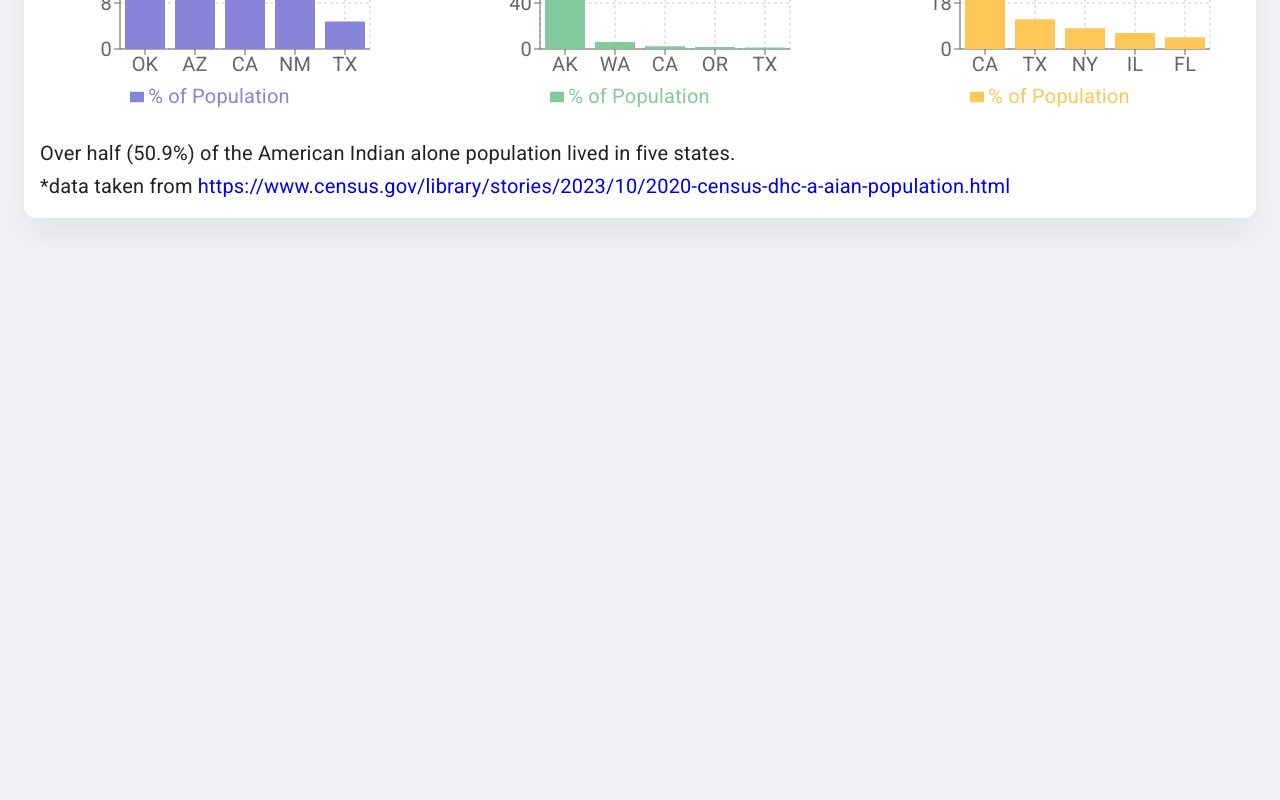
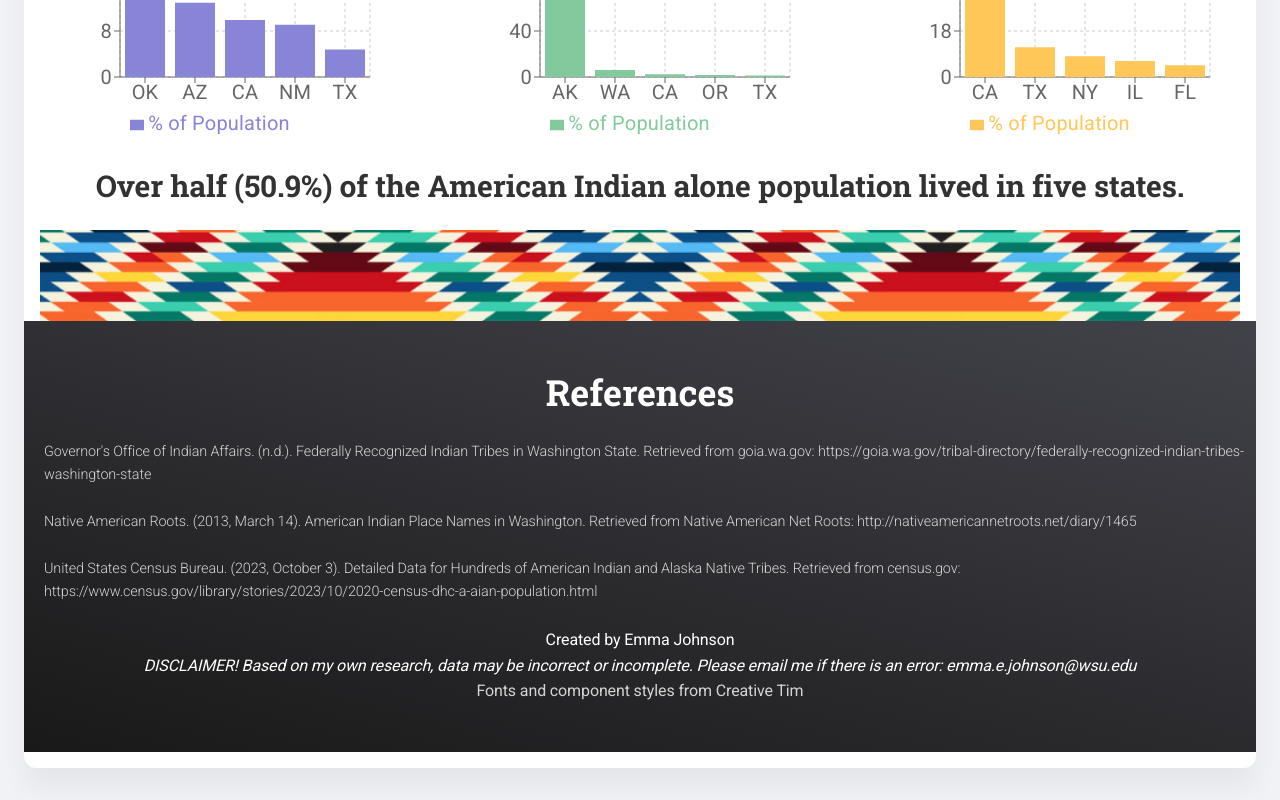
Before and after one commit to emmaebjohnson/EngProj-WATribes, a React (Create React App) app: page /nativetribes in a window 1280 px wide. Shown: the part 3879-4679 px from the top of the page. Before the commit the page ends 4129 px from the top, so only its background shows below. Built offline with nearby package versions, Linux system fonts and the light colour scheme.

Commit message:
added references

```diff
--- a/src/NativeTribes/index.js
+++ b/src/NativeTribes/index.js
@@ -27,6 +27,7 @@ import MKButton from "components/MKButton";
 import Map from "./sections/Map";
 import Tribes from "./sections/Tribes";
 import NativePopulationBarGraph from "./sections/Featuring";
+import Footer from "./sections/Footer";
 
 // Images
 import bgImage from "assets/images/bg-about-us.jpg";
@@ -105,6 +106,7 @@ function NativeTribes() {
         <Map />
         <Tribes />
         <NativePopulationBarGraph />
+        <Footer/>
       </Card>
     </>
   );
--- a/src/NativeTribes/sections/Cards.js
+++ b/src/NativeTribes/sections/Cards.js
@@ -4,13 +4,13 @@ import Grid from "@mui/material/Grid";
 import MKBox from "components/MKBox";
 import MKTypography from "components/MKTypography";
 
-function HorizontalTeamCard({ image, name, website }) {
+function HorizontalTeamCard({ image, name, website, alt }) {
   return (
     <Card sx={{ p: 2, height: "100%", display: "flex" }}>
       <Grid container alignItems="center" sx={{ height: "100%" }}>
         <Grid item xs={12} md={6} lg={6}>
           <MKBox display="flex" justifyContent="flex-start">
-            <img src={image} alt={name} style={{ maxWidth: "100%", height: "auto" }} />
+            <img src={image} alt={alt} style={{ maxWidth: "100%", height: "auto" }} />
           </MKBox>
         </Grid>
         <Grid item xs={12} md={6} lg={6}>
--- a/src/NativeTribes/sections/Featuring.js
+++ b/src/NativeTribes/sections/Featuring.js
@@ -1,6 +1,7 @@
 import React from 'react';
 import { BarChart, Bar, XAxis, YAxis, CartesianGrid, Tooltip, Legend, ResponsiveContainer } from 'recharts';
 import './Featuring.css'
+import MKTypography from 'components/MKTypography';
 const NativePopulationBarGraph = () => {
   const America = [
     { name: 'OK', percentage: 14.2 },
@@ -26,7 +27,17 @@ const NativePopulationBarGraph = () => {
 
   return (
     <div>
-      <h1 style={{ textAlign: 'center' }}>% of the Native Population in Each State</h1>
+      <MKTypography
+              variant="h1"
+              color="black"
+              textAlign = 'center'
+              sx={({ breakpoints, typography: { size } }) => ({
+                [breakpoints.down("md")]: {
+                  fontSize: size["2xl"],
+                },
+              })}
+            > Percent of the Native Population in Each State</MKTypography>
+            <br></br>
       <div className="chart-container">
         <div className="chart">
           <h2 style={{ textAlign: 'center' }}>American Indian</h2>
@@ -77,8 +88,10 @@ const NativePopulationBarGraph = () => {
           </ResponsiveContainer>
         </div>
       </div>
-      <p style={{ marginTop: '20px' }}>Over half (50.9%) of the American Indian alone population lived in five states.
-       <br></br>*data taken from <a href="https://www.census.gov/library/stories/2023/10/2020-census-dhc-a-aian-population.html">https://www.census.gov/library/stories/2023/10/2020-census-dhc-a-aian-population.html</a></p>
+
+       <MKTypography variant="h3" color="black" align="center" opacity={0.8} mt={1} mb={3} style={{ marginTop: '20px' }}>
+       Over half (50.9%) of the American Indian alone population lived in five states.
+      </MKTypography>
     </div>
   );
 };
--- /dev/null
+++ b/src/NativeTribes/sections/Footer.js
@@ -0,0 +1,107 @@
+import React from "react";
+import MKBox from "components/MKBox";
+import bannerImage from "assets/images/banner.png";
+import MKTypography from "components/MKTypography";
+
+function Footer() {
+  return (
+    <>
+      <img
+        src={bannerImage}
+        alt="Banner"
+        style={{
+          width: "100%",
+        }}
+      />
+      <MKBox
+        component="section"
+        variant="gradient"
+        bgColor="dark"
+        position="relative"
+        py={6}
+        px={{ xs: 2, lg: 0 }}
+        mx={-2}
+      >
+        <MKTypography
+          variant="h2"
+          color="white"
+          align="center"
+          sx={({ breakpoints, typography: { size } }) => ({
+            [breakpoints.down("md")]: {
+              fontSize: size["2xl"],
+            },
+          })}
+        >
+          References
+        </MKTypography>
+        <style>
+          {`
+            .reference-link {
+              margin-left: 20px;
+              display: block;
+              font-size: 0.9rem;
+            }
+          `}
+        </style>
+        <MKTypography
+          component="a"
+          variant="body2"
+          color="white"
+          opacity={0.8}
+          mt={3}
+          mb={3}
+          href="https://goia.wa.gov/tribal-directory/federally-recognized-indian-tribes-washington-state"
+          className="reference-link"
+        >
+          Governor's Office of Indian Affairs. (n.d.). Federally Recognized Indian Tribes in Washington State. Retrieved from goia.wa.gov: https://goia.wa.gov/tribal-directory/federally-recognized-indian-tribes-washington-state
+        </MKTypography>
+        <MKTypography
+          component="a"
+          variant="body2"
+          color="white"
+          opacity={0.8}
+          mt={3}
+          mb={3}
+          href="http://nativeamericannetroots.net/diary/1465"
+          className="reference-link"
+        >
+          Native American Roots. (2013, March 14). American Indian Place Names in Washington. Retrieved from Native American Net Roots: http://nativeamericannetroots.net/diary/1465
+        </MKTypography>
+        <MKTypography
+          component="a"
+          variant="body2"
+          color="white"
+          opacity={0.8}
+          mt={3}
+          mb={3}
+          href="https://www.census.gov/library/stories/2023/10/2020-census-dhc-a-aian-population.html"
+          className="reference-link"
+        >
+          United States Census Bureau. (2023, October 3). Detailed Data for Hundreds of American Indian and Alaska Native Tribes. Retrieved from census.gov: https://www.census.gov/library/stories/2023/10/2020-census-dhc-a-aian-population.html
+        </MKTypography>
+
+        <MKTypography
+          variant="body2"
+          fontWeight="regular"
+          color="white"
+          mt={3}
+          sx={{ textAlign: "center" }}
+        >
+          Created by Emma Johnson<br />
+          <i>DISCLAIMER! Based on my own research, data may be incorrect or incomplete. Please email me if there is an error: emma.e.johnson@wsu.edu</i>
+        </MKTypography>
+        <MKTypography
+          variant="body2"
+          color="white"
+          opacity={0.8}
+          fontWeight="regular"
+          sx={{ textAlign: "center" }}
+        >
+          Fonts and component styles from Creative Tim
+        </MKTypography>
+      </MKBox>
+    </>
+  );
+}
+
+export default Footer;
--- a/src/NativeTribes/sections/Tribes.js
+++ b/src/NativeTribes/sections/Tribes.js
@@ -313,6 +313,7 @@ function Tribes() {
                   address={item.address}
                   county={item.county}
                   website={item.description}
+                  alt="Tribe Info" //Alt text
                 />
               </MKBox>
             </Grid>
```
